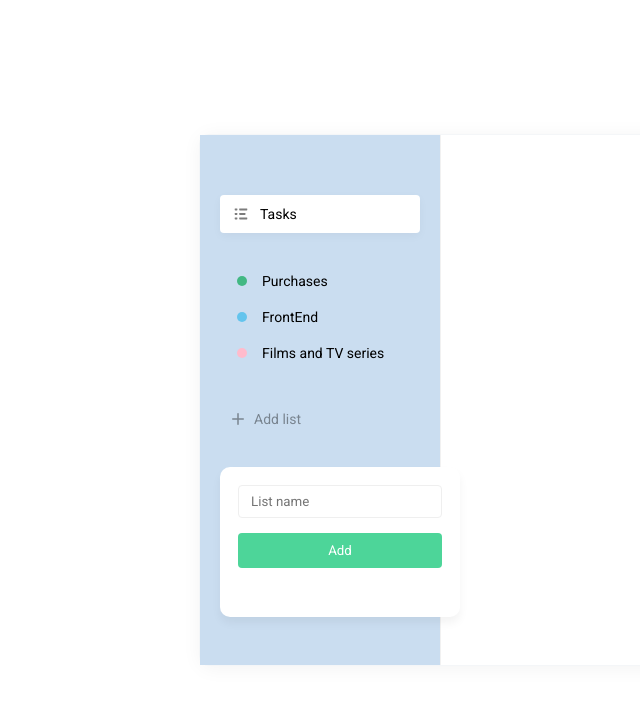
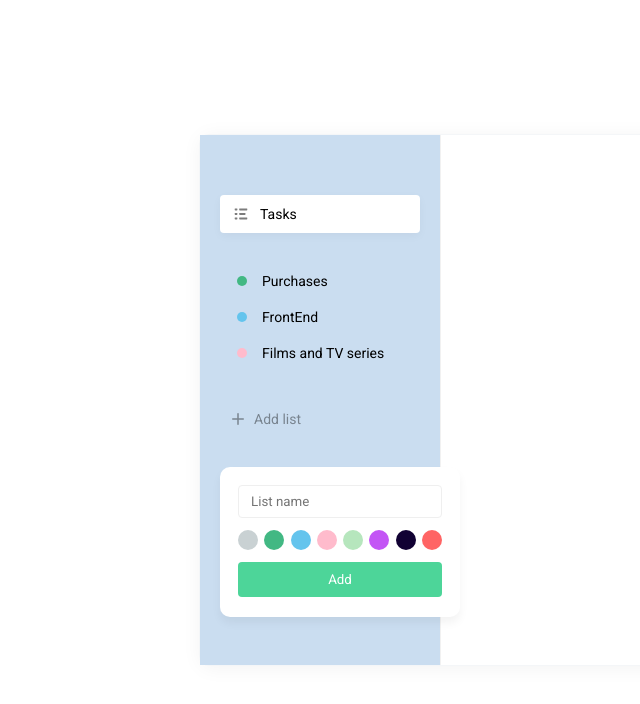
Before and after one commit to arsenjijavadze/todo-list-app-01, a React (Create React App) app: page / in a window 1280 px wide. Shown: the top 704 px of the page, without its empty margins (65-705 px from the left). Built offline with nearby package versions, Linux system fonts and the light colour scheme.

Commit message:
feat: add color badges in the popup window

```diff
--- a/src/components/AddList/AddListButton.scss
+++ b/src/components/AddList/AddListButton.scss
@@ -11,8 +11,26 @@
 
         .button{
             width: 100%;
-            margin-top: 15px;
+            margin-top: 12px;
         }
+
+        &-colors{
+            display: flex;
+            justify-content: space-between;
+            margin-top: 12px;
+
+            .badge{
+                width: 16px;
+                height: 16px;
+                cursor: pointer;
+                border: 2px solid transparent;
+
+                &.active{
+                    border: 2px solid #525252;
+                }
+            }
+        }
+
 
     }
 }
--- a/src/components/AddList/index.jsx
+++ b/src/components/AddList/index.jsx
@@ -1,5 +1,6 @@
 import React, { useState } from "react";
 import List from "../List";
+import Badge from "../Badge";
 
 
 
@@ -35,10 +36,11 @@
             {visiblePopup && <div className="add-list__popup">
                 <input className="field" type="text" placeholder="List name" />
                 <div className="add-list__popup-colors">
-                    <ul>
-                        <li></li>
-                        <li></li>
-                    </ul>
+                    {
+                        colors.map((color) => (
+                            <Badge key={color.id} color={color.name} />
+                        ))
+                    }
                 </div>
                 <button className="button">Add</button>
             </div>}
--- a/src/components/Badge/Badge.scss
+++ b/src/components/Badge/Badge.scss
@@ -1,10 +1,12 @@
 .badge {
     /* Ellipse 2 */
+    display: inline-block;
     width: 10px;
     height: 10px;
     border-radius: 30px;
-    position: relative;
-    left: 5px;
+    &--grey {
+        background-color: #C9D1D3;
+    }
 
     &--green {
         background-color: #42b883;
@@ -17,4 +19,16 @@
     &--pink {
         background-color: #ffbbcc;
     }
+    &--lime {
+        background-color: #B6E6BD;
+    }
+    &--purple {
+        background-color: #C355F5;
+    }
+    &--black {
+        background-color: #110133;
+    }
+    &--red {
+        background-color: #FF6464;
+    }
 }
--- a/src/components/List/List.scss
+++ b/src/components/List/List.scss
@@ -22,6 +22,11 @@
             border-radius: 4px;
         }
 
+        .badge{
+            position: relative;
+            left: 5px;
+        }
+
         i {
             display: inline-flex;
             margin-right: 10px;
```
